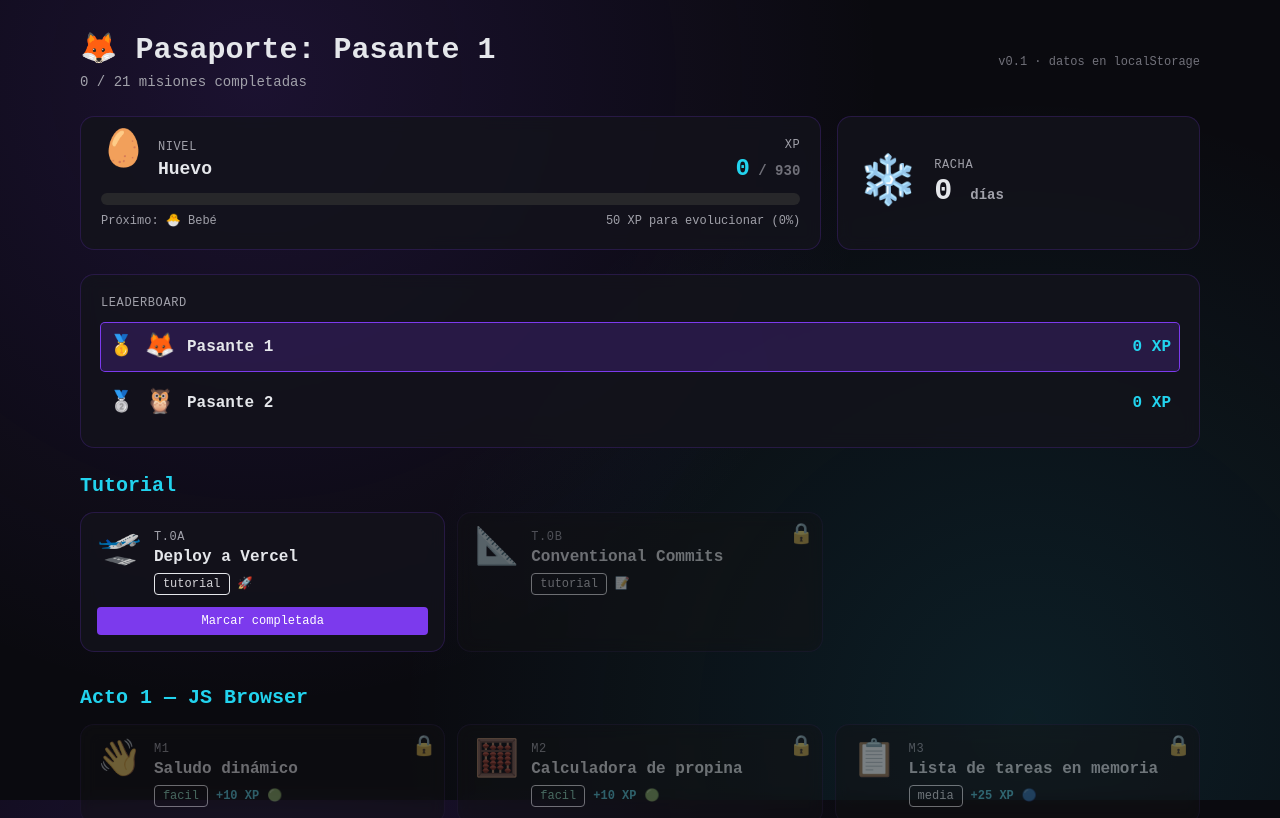
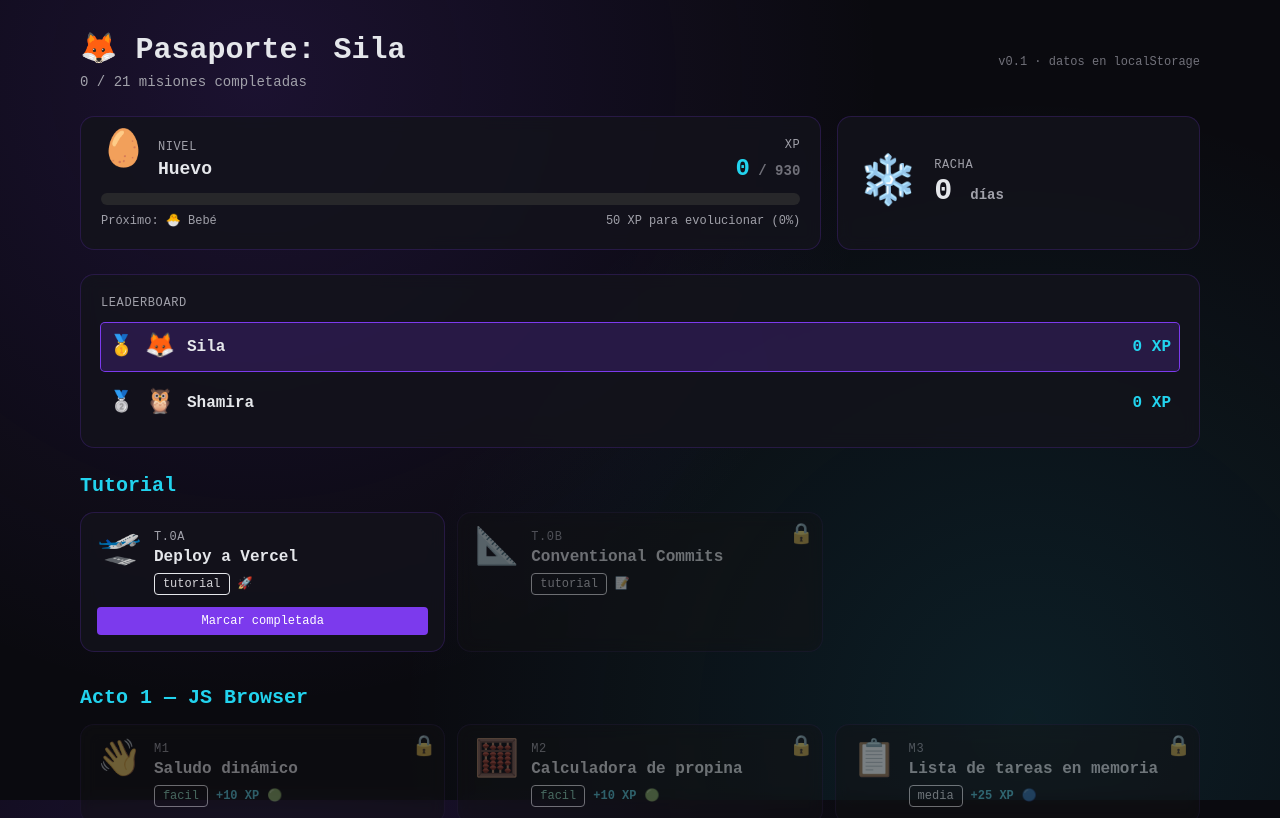
Before and after one commit to CoceresRoman/pasantes-dashboard, a Next.js app: page / in a window 1280 px wide. Shown: the top 818 px of the page. Built offline with nearby package versions, Linux system fonts and the light colour scheme.

Commit message:
feat(interns): configurar pasantes Sila y Shamira

```diff
--- a/data/interns.js
+++ b/data/interns.js
@@ -1,16 +1,16 @@
 // Configurá acá los pasantes. El nombre se muestra, github se usa para auto-check de PRs.
 export const interns = [
   {
-    id: "pasante1",
-    nombre: "Pasante 1",
-    github: "pasante1",
+    id: "sila",
+    nombre: "Sila",
+    github: "sila",
     color: "#7c3aed",
     emoji: "🦊",
   },
   {
-    id: "pasante2",
-    nombre: "Pasante 2",
-    github: "pasante2",
+    id: "shamira",
+    nombre: "Shamira",
+    github: "shamira",
     color: "#22d3ee",
     emoji: "🦉",
   },
```
